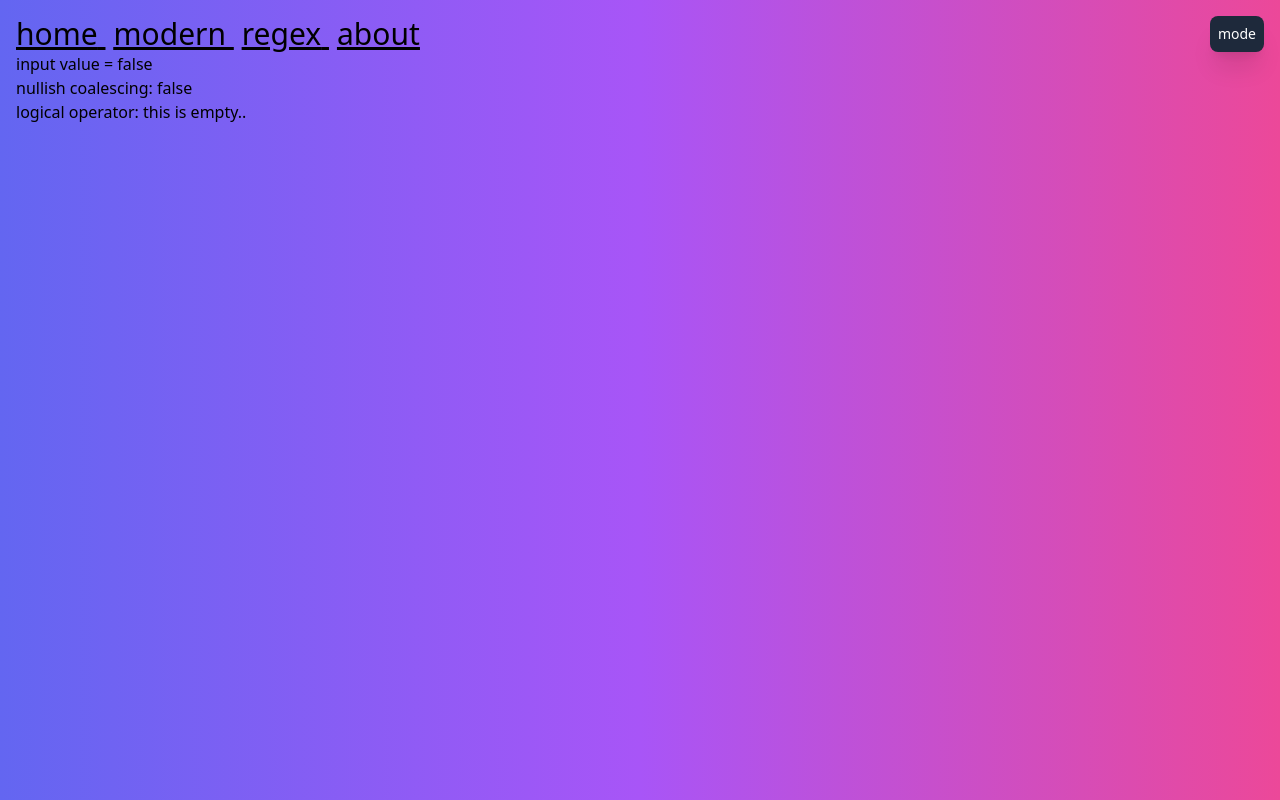
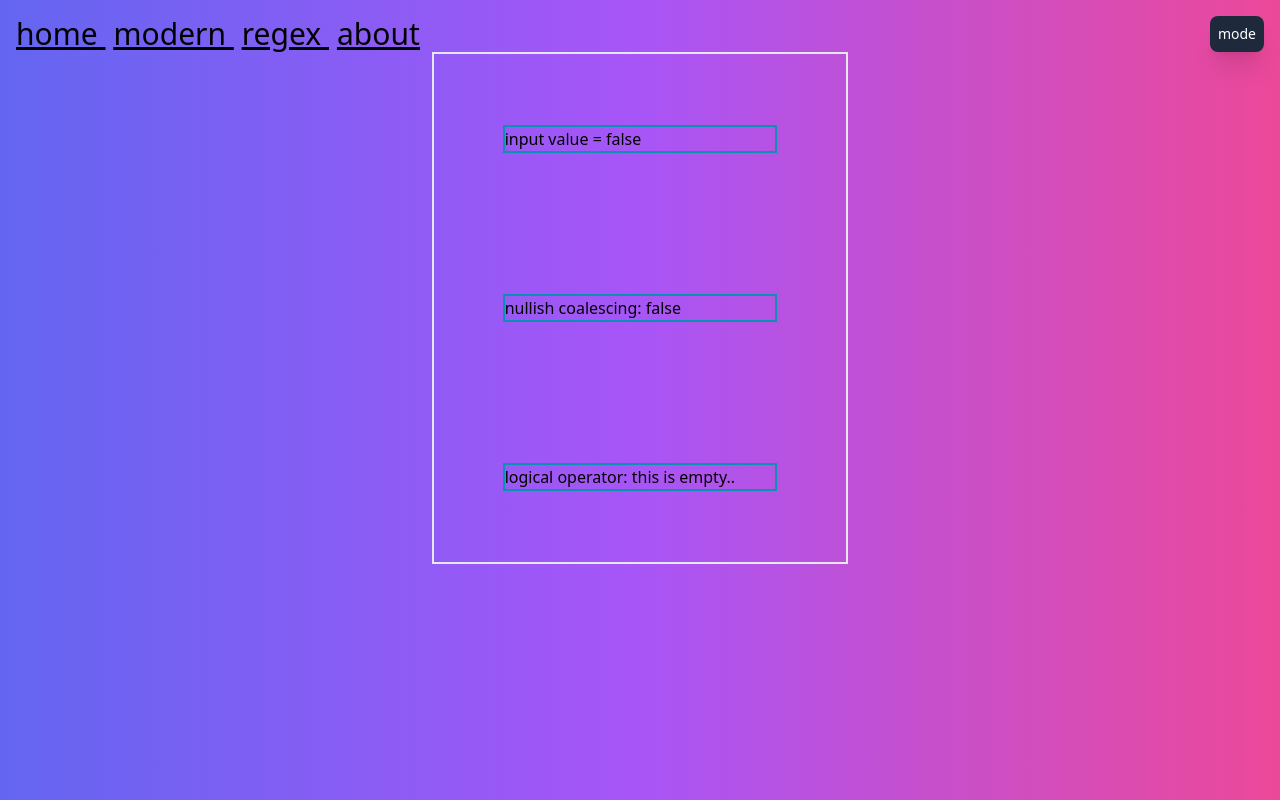
Before and after one commit to lov2fi/hello-svelte, a SvelteKit app: page /modern in a window 1280 px wide. Built offline with nearby package versions, Linux system fonts and the light colour scheme.

Commit message:
flexbox, tailwind

```diff
--- a/src/routes/modern/+page.svelte
+++ b/src/routes/modern/+page.svelte
@@ -12,8 +12,8 @@
   testMessage2 = logicalTest(testStr);
 </script>
 
-<div>
-  <h1>input value = {testStr}</h1>
-  <h1>nullish coalescing: {testMessage1}</h1>
-  <h1>logical operator: {testMessage2}</h1>
+<div class="mx-auto flex h-2/3 w-1/3 flex-col items-center justify-around  border-2">
+  <div class="m-1 w-2/3 border-2 border-cyan-600">input value = {testStr}</div>
+  <div class="m-1 w-2/3 border-2 border-cyan-600">nullish coalescing: {testMessage1}</div>
+  <div class="m-1 w-2/3 border-2 border-cyan-600">logical operator: {testMessage2}</div>
 </div>
--- a/src/routes/regex/+page.svelte
+++ b/src/routes/regex/+page.svelte
@@ -17,15 +17,17 @@
   whenTyping();
 </script>
 
-<div class="mt-10 border-2 border-red-400">
+<div class="mx-auto flex h-2/3 w-2/3 flex-col-reverse items-center justify-around border-2">
+  <div class="w-2/3 border-2 border-red-400">
     <h1>sample</h1>
     <input class="w-full" bind:value={txt} on:keyup={whenTyping} />
   </div>
-<div class="mt-2 border-2 border-red-400">
+  <div class="w-2/3 border-2 border-red-400">
     <h1>regex</h1>
     <input class="w-full" bind:value={regex} placeholder="regular expression" on:keyup={whenTyping} />
   </div>
-<div class="mt-2 border-2 border-red-400">
+  <div class="w-2/3 border-2 border-red-400">
     <h1>result</h1>
     <input class="w-full font-bold italic" bind:value={answer} />
   </div>
+</div>
```
Lines whose indentation alone changed are shown as unchanged.
